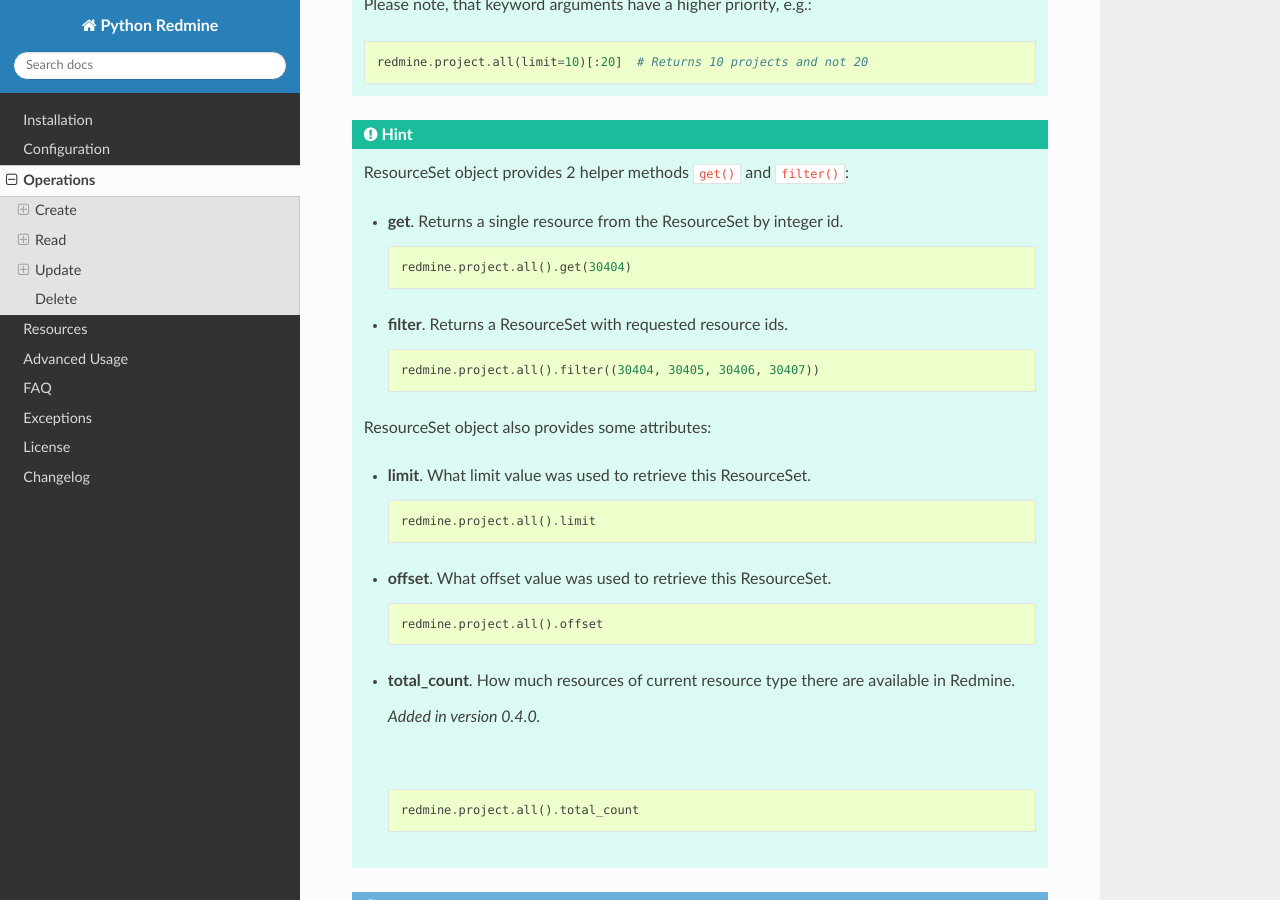
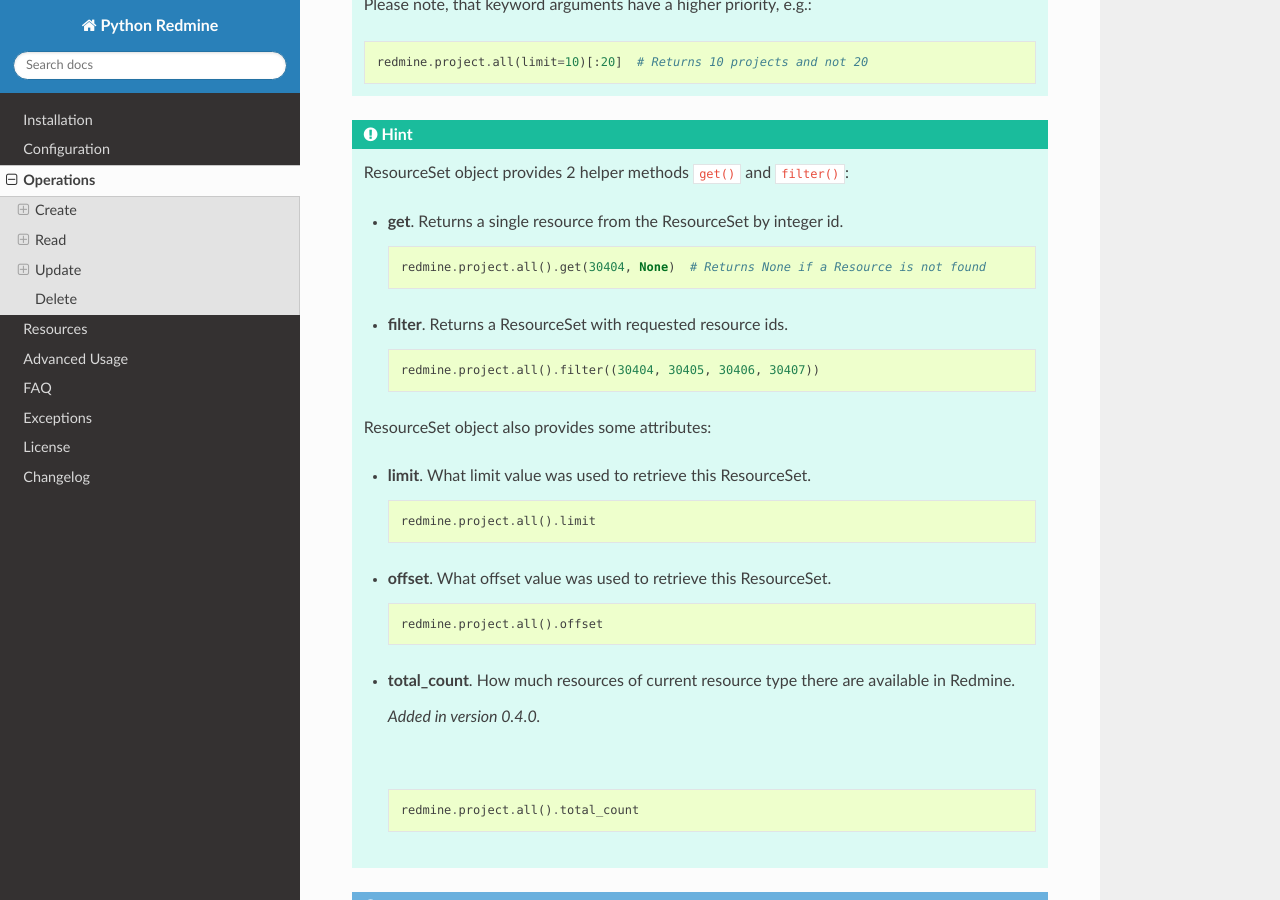
Before and after one commit to maxtepkeev/python-redmine, a Sphinx documentation site: the page built from docs/operations.rst, in a window 1280 px wide and 900 px high, scrolled down 2699 px. Built offline with Sphinx 7.4.7 and the Read the Docs theme 2.0.0, drawn with Linux system fonts in a browser that asks for light colours.

Commit message:
example of default kwarg

```diff
--- a/docs/operations.rst
+++ b/docs/operations.rst
@@ -145,7 +145,7 @@ Returns a ResourceSet object that contains Resource objects filtered by some con
 
       .. code-block:: python
 
-            redmine.project.all().get(30404)
+            redmine.project.all().get(30404, None)  # Returns None if a Resource is not found
 
     * **filter**. Returns a ResourceSet with requested resource ids.
 
```
